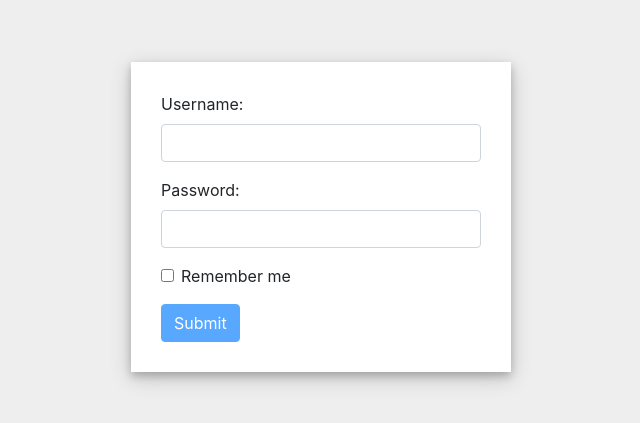
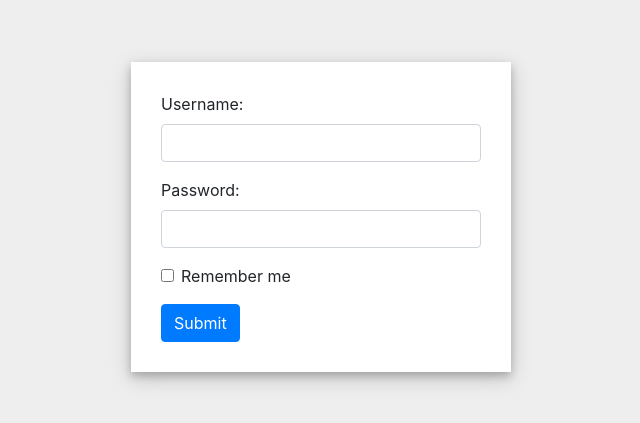
Before and after one commit to siddharthJadhav/AttendanceSystem, an Angular app: page /login in a window 1280 px wide. Shown: the part 183-606 px from the top of the page, without its empty margins (319-959 px from the left). Built offline with nearby package versions, Linux system fonts and the light colour scheme.

Commit message:
create shared module

```diff
--- a/src/app/pages/login/login.component.html
+++ b/src/app/pages/login/login.component.html
@@ -4,7 +4,10 @@
       <form #loginForm="ngForm">
         <div class="form-group">
           <label for="email">Username:</label>
-                  <input type="email" class="form-control" id="email" [(ngModel)]="emial" name="email" required>
+          <input type="email" class="form-control" id="email" [(ngModel)]="email1" name="email" #email="ngModel" required>
+          <div *ngIf="email.touched && email.errors?.required" class="alert alert-danger">
+            Name is required
+          </div>
         </div>
         <div class="form-group">
           <label for="pwd">Password:</label>
@@ -15,7 +18,9 @@
             <input class="form-check-input" type="checkbox" [(ngModel)]="remember" name="remember"> Remember me
           </label>
         </div>
-                <button [disabled]="!loginForm.form.valid" (click)="login(loginForm)" type="button" class="btn btn-primary">Submit</button>
+        <!-- [disabled]="!loginForm.form.valid" -->
+        <button  (click)="login(loginForm)" type="button"
+          class="btn btn-primary">Submit</button>
       </form>
     </div>
   </div>
--- a/src/app/pages/login/login.module.ts
+++ b/src/app/pages/login/login.module.ts
@@ -1,7 +1,7 @@
 import { NgModule } from '@angular/core';
 import { Routes, RouterModule } from '@angular/router';
 import { LoginComponent } from './login.component';
-import { FormsModule } from '@angular/forms';
+import { SharedModule } from '../../shared/module/shared.module';
 
 const routes: Routes = [
   {
@@ -14,7 +14,7 @@ const routes: Routes = [
   declarations: [LoginComponent],
   imports: [
     RouterModule.forChild(routes),
-    FormsModule
+    SharedModule
   ],
   exports: [
     RouterModule
```
Also changed, not shown: src/app/shared/module/shared.module.ts (added, +13 -0 lines). Lines whose indentation alone changed are shown as unchanged.
